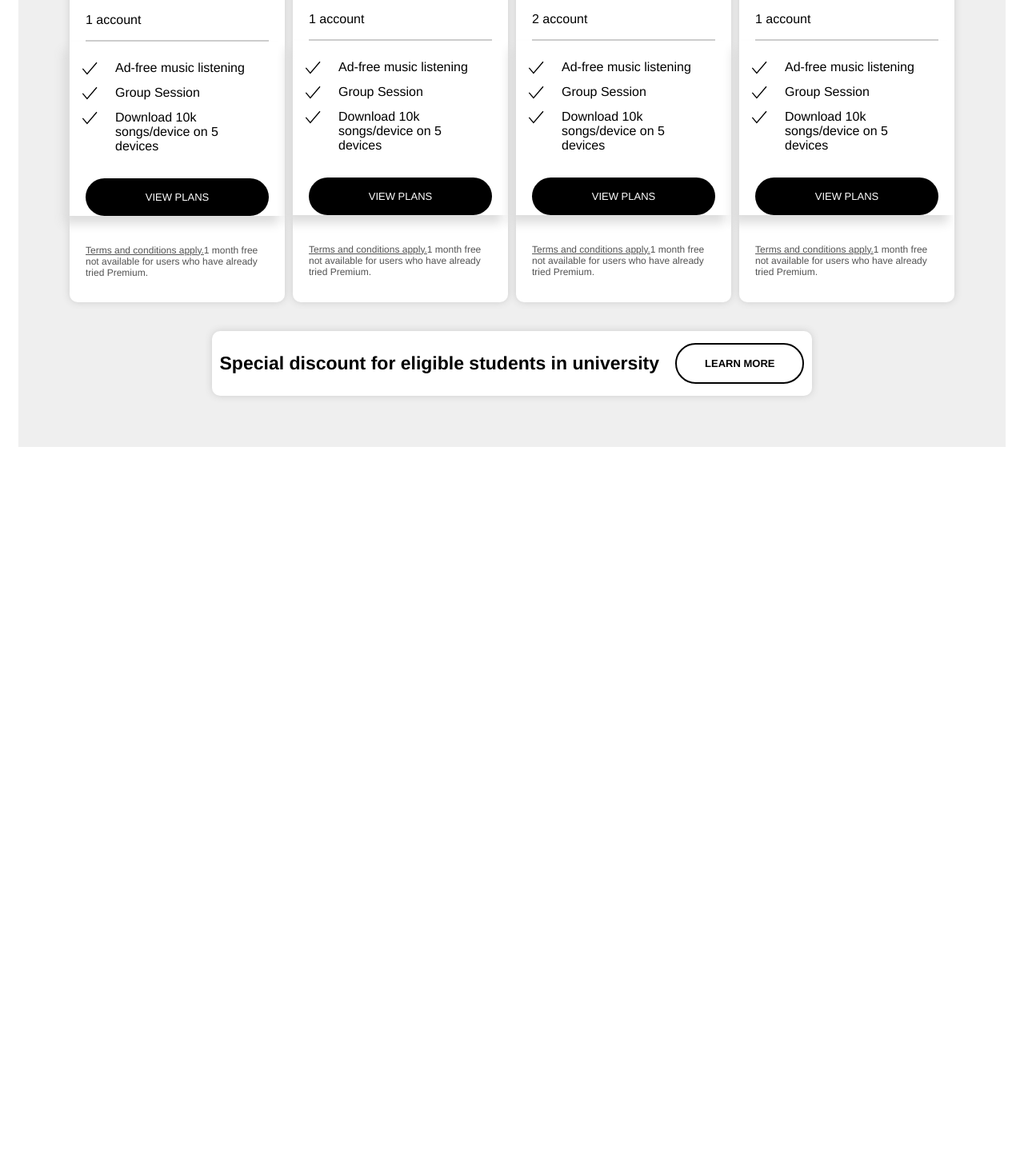
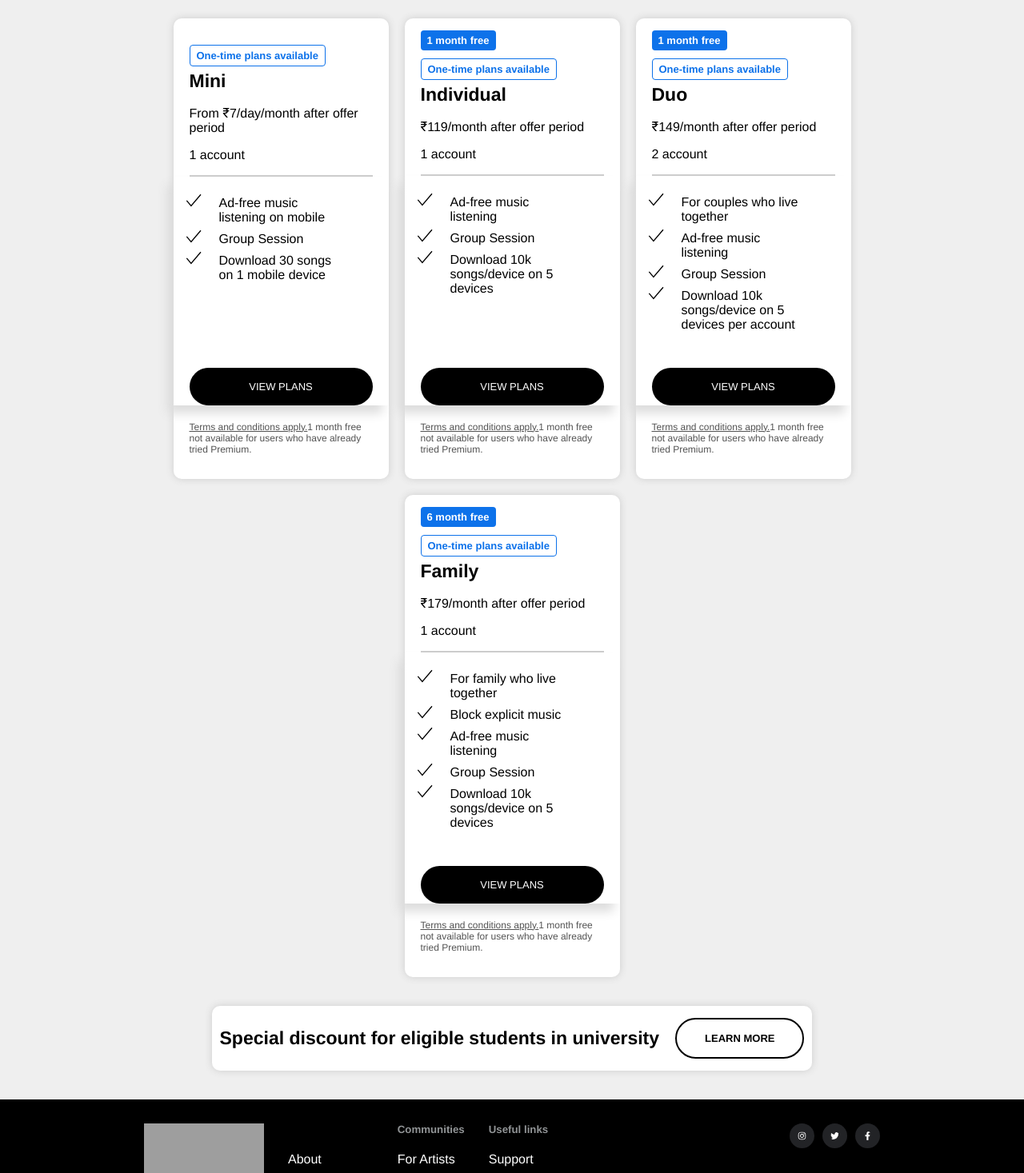
Before and after one commit to emmsdan/spotify-portfolio, a React (Create React App) app: page / in a window 1280 px wide. Shown: the part 1330-2797 px from the top of the page at 80% size. Before the commit the page ends 1889 px from the top, so only its background shows below. Built offline with nearby package versions, Linux system fonts and the light colour scheme; grey boxes are pictures that could not be loaded.

Commit message:
footer area

```diff
--- a/package.json
+++ b/package.json
@@ -8,6 +8,7 @@
     "@testing-library/user-event": "^13.5.0",
     "react": "^18.2.0",
     "react-dom": "^18.2.0",
+    "react-icons": "^5.0.1",
     "react-scripts": "5.0.1",
     "web-vitals": "^2.1.4"
   },
--- a/src/app/components/Features/style.module.css
+++ b/src/app/components/Features/style.module.css
@@ -1,4 +1,5 @@
 .features {
+    text-align: center;
     background-color: white;
     color: black;
     display: flex;
@@ -7,11 +8,15 @@
     flex-direction: column;
     padding: 25px;
     margin: 0;
+    padding: var(--app-padding);
 }
-
+.features p {
+    margin: 0;
+}
 .features .title {
     font-size: 39px;
     font-weight: bold;
+    padding: 10px 0 20px 0;
 }
 
 .features .list {
--- /dev/null
+++ b/src/app/components/Footer/data.js
@@ -0,0 +1,58 @@
+export const aboutMenu = [
+    {
+        name: "About",
+        url: "about"
+    },
+    {
+        name: "Jobs",
+        url: "#job"
+    },
+    {
+        name: "For the Record",
+        url: "#FortheRecord"
+    },
+]
+export const communitiesMenu = [
+    {
+        name: "For Artists",
+        url: "#For Artists"
+    },
+    {
+        name: "Developers",
+        url: "#Developers"
+    },
+    {
+        name: "Advertising",
+        url: "#Advertising"
+    },
+    {
+        name: "Investors",
+        url: "#Investors"
+    },
+    {
+        name: "Vendor",
+        url: "#Vendor"
+    },
+]
+export const usefulLinkMenu = [
+    {
+        name: "Support",
+        url: "#Support"
+    },
+    {
+        name: "Web Player",
+        url: "#Web Player"
+    },
+    {
+        name: "Free Mobile App",
+        url: "#Free Mobile App"
+    },
+]
+
+export const legalUrls = [
+    { url: '#Legal', name: 'Legal'},
+    { url: '#Privacy Center', name: 'Privacy Center'},
+    { url: '#Privacy Policy', name: 'Privacy Policy'},
+    { url: '#Cookies', name: 'Cookies'},
+    { url: '#About Ads', name: 'About Ads'},
+]
--- /dev/null
+++ b/src/app/components/Footer/index.jsx
@@ -0,0 +1,48 @@
+import style from './style.module.css'
+import { FaFacebookF, FaInstagram, FaTwitter, FaGlobeAfrica } from "react-icons/fa";
+import Logo from "../Logo/Logo"
+import { aboutMenu, communitiesMenu, usefulLinkMenu, legalUrls } from './data';
+export default function Footer() {
+    return (<footer className={style.footer}>
+            <div className={style.menu}>
+                <div className={style.menuItem}>
+                    <Logo useWhite />
+                    <div className={style.flex}>
+                        <Menu title="" options={aboutMenu} />
+                        <Menu title="Communities" options={communitiesMenu} />
+                        <Menu title="Useful links" options={usefulLinkMenu} />
+                    </div>
+                </div>
+                <div className={style['legal-urls']}>
+                    {
+                        legalUrls.map(({ url, name }) => <a href={url}>{name}</a>)
+                    }
+                </div>
+            </div>
+
+            <div className={style.copyright}>
+                <div className={style.social}>
+                    <FaInstagram />
+                    <FaTwitter />
+                    <FaFacebookF />
+                </div>
+                <div>
+                    <p><FaGlobeAfrica /> India (English)</p>
+                    <p>© 2023 Spotify AB</p>
+                </div>
+            </div>
+    </footer>)
+}
+
+export const Menu = ({ title, options}) => {
+    return (<nav className={style.nav}>
+            <h5>{title || <>&nbsp;</>} </h5>
+            <ul>
+            {
+                options && options.map((option)=>{
+                    return (<li><a href={option.url}>{option.name}</a></li>)
+                })
+            }
+            </ul>
+        </nav>)
+}
--- /dev/null
+++ b/src/app/components/Footer/style.module.css
@@ -0,0 +1,100 @@
+.footer {
+    padding: var(--app-padding);
+    padding-top: 30px;
+    padding-bottom: 20px;
+    font-size: 12px;
+    color: #919496;
+    background-color: black;
+    display: flex;
+    flex-wrap: wrap;
+}
+
+
+.footer .copyright, .footer .menu {
+    flex: 0.3;
+    max-width: 0.3fr;
+    display: flex;
+    justify-content: space-between;
+    flex-direction: column;
+    align-items: flex-end;
+    font-size: 11px;
+}
+.copyright .social {
+    display: flex;
+    justify-content: space-between;
+    gap: 10px;
+}
+
+.social svg {
+    background-color: #222326;
+    color: #fff;
+    max-width: 54px;
+    max-height: 54px;
+    border-radius: 27px;
+    padding: 10px;
+}
+
+.footer .menu {
+    flex: 1;
+    align-items: flex-start;
+}
+
+.flex {
+    display: flex;
+    flex-wrap: wrap;
+    gap: 20px;
+}
+
+.nav, .nav ul {
+    list-style: none;
+    padding: 0;
+}
+.nav ul a, .legal-urls a {
+    color: #fff;
+    text-decoration: none;
+}
+
+.nav ul li {
+    padding: 5px 0;
+}
+
+.legal-urls {
+    display: flex;
+    gap: 10px;
+    flex-wrap: wrap;
+}
+
+.legal-urls a {
+    color: #919496;
+}
+.menuItem {
+    display: flex;
+    width: 100%;
+    font-size: 16px;
+
+}
+@media (max-width:1024px) {
+    .menuItem, .footer {
+            display: block;
+    }
+    .copyright, .legal-urls {
+        display: flex;
+        align-items: center;
+        width: 100%;
+        padding: 10px;
+    }
+    .flex {
+        justify-content: center;
+    }
+}
+
+@media (min-width:1024px) {
+    .flex, .menuItem {
+        gap: 30px;
+    }
+}
+@media (min-width:1404px) {
+    .flex, .menuItem {
+        gap: 100px;
+    }
+}
--- a/src/app/components/Hero/Hero.module.css
+++ b/src/app/components/Hero/Hero.module.css
@@ -4,7 +4,7 @@
     text-align: center;
 
     margin: 0;
-    padding: 15px;
+    padding: var(--app-padding);
     min-height: calc(480px - 30px);
 
     display: flex;
--- a/src/app/components/Logo/Logo.jsx
+++ b/src/app/components/Logo/Logo.jsx
@@ -14,3 +14,5 @@ export function Logo(props) {
 export function NavigationLogoText() {
     return (<h1>Spotify</h1>)
 }
+
+export default Logo
--- a/src/app/components/Pricing/PricingCard.jsx
+++ b/src/app/components/Pricing/PricingCard.jsx
@@ -14,21 +14,17 @@ export const PricingCardItem = (props) => {
             </div>
             <div className={style.content}>
                 <ul>
-                    <li>
-                        <p>Ad-free music listening</p>
-                    </li>
-                    <li>
-                        <p>Group Session</p>
-                    </li>
-                    <li>
-                        <p>Download 10k songs/device on 5 devices</p>
-                    </li>
+                    {
+                        props.features && props.features.map((feature)=><li>
+                        <p>{feature}</p>
+                    </li>)
+                    }
+
                 </ul>
 
-                <br />
-                <p>
+                <div>
                     <CustomButton className={style.button} onClick={()=>{}}>View plans</CustomButton>
-                </p>
+                </div>
             </div>
 
             <div className={style.footer}>
--- a/src/app/components/Pricing/index.jsx
+++ b/src/app/components/Pricing/index.jsx
@@ -29,5 +29,8 @@ export const PricingSection = () => {
         <br />
         <br />
         <DiscountFlag />
+
+        <br />
+        <br />
     </section>)
 }
--- a/src/app/components/Pricing/style.module.css
+++ b/src/app/components/Pricing/style.module.css
@@ -1,6 +1,6 @@
 .section {
+    padding: var(--app-padding);
     background-color: #EFEFEF;
-    padding: 5%;
     display: flex;
     justify-self: center;
     align-items: center;
@@ -16,6 +16,10 @@
     border-radius: 10px;
     color: #000;
     font-size: 16px;
+}
+.card {
+    display: flex;
+    flex-direction: column;
 }
 
 .card span.free, .card span.one-time {
@@ -44,9 +48,13 @@
     border-bottom: 2px solid #ccc;
 }
 .content {
+    flex: 1;
     padding: 20px;
     padding-bottom: 0;
     box-shadow: -8px 10px 12px #ddd;
+    display: flex;
+    flex-direction: column;
+    justify-content: space-between;
 }
 .content ul {
     margin: 0;
@@ -61,7 +69,6 @@
 .content ul li p {
     margin: 0;
     margin-top: -4px;
-    position: absolute;
 }
 .content .button {
     width: 100%;
@@ -72,6 +79,8 @@
     padding: 20px;
     color: #535353;
     font-size: 12px;
+    height: fit-content;
+
 }
 .footer a {
     color: #535353;
@@ -79,7 +88,7 @@
 }
 .flex {
     display: flex;
-    gap: 10px;
+    gap: 20px;
     flex-wrap: wrap;
     justify-content: center;
 }
--- a/src/app/pages/Landing.jsx
+++ b/src/app/pages/Landing.jsx
@@ -1,4 +1,5 @@
 import { Features } from '../components/Features';
+import Footer from '../components/Footer';
 import { LandingPageHeader } from '../components/Header/LandingPageHeader'
 import { Hero } from '../components/Hero';
 import { PricingSection } from '../components/Pricing';
@@ -13,6 +14,7 @@ export function Landing() {
      />
      <Features />
      <PricingSection />
+     <Footer />
   </div>
   );
 }
```
Also changed, not shown: 1 other file (tests, documents, lock files or other folders).
